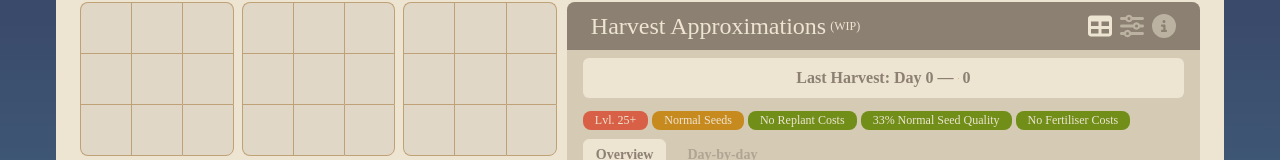
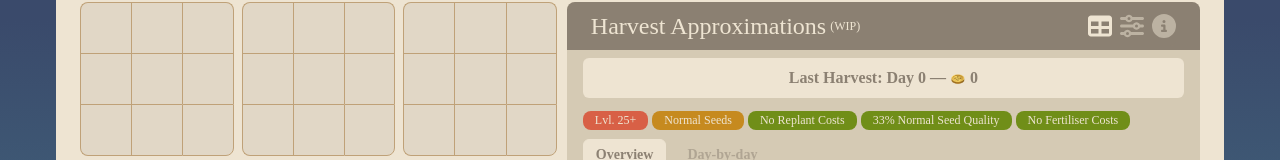
Before and after one commit to VincentAmante/palia-tools, a Nuxt app: page / in a window 1280 px wide. Shown: the part 329-489 px from the top of the page. Built offline with nearby package versions, Linux system fonts and the light colour scheme; a web font is replaced by a local one.

Commit message:
SEO stuff

```diff
--- a/components/HarvestCalculator.vue
+++ b/components/HarvestCalculator.vue
@@ -159,8 +159,8 @@ watchEffect(() => {
               Last Harvest: Day {{ Math.max(processedYields?.totalResult.day || 0, options.days) }} —
               <div class="flex gap-1 items-center">
                 <nuxt-img
-                  width="1rem"
-                  height="1rem"
+                  width="16"
+                  height="16"
                   src="/gold.webp" class="max-h-[1rem]"
                   :srcset="undefined"
                   alt="Gold" format="webp"
@@ -185,8 +185,8 @@ watchEffect(() => {
                 class="max-h-[1rem]"
                 format="webp"
                 alt="Gold"
-                width="1rem"
-                height="1rem"
+                width="16"
+                height="16"
                 :srcset="undefined"
               />{{
                 (Math.round(processedYields.totalResult.totalGold
--- a/components/garden-planner/HarvestCalculator/HCDay.vue
+++ b/components/garden-planner/HarvestCalculator/HCDay.vue
@@ -111,6 +111,10 @@ const paginationButtons = computed<PaginationButton[]>(() => {
       <div class="overflow-hidden h-56 overflow-y-scroll pr-2 rounded-md rounded-b-none bg-accent">
         <table class="table px-4 bg-accent text-misc rounded-none">
           <tbody class="h-full">
+            <th class="sr-only">
+              <td>Harvest Day</td>
+              <td>Gold</td>
+            </th>
             <tr
               v-for="(harvest, index) of yieldsPage"
               :key="index"
@@ -211,8 +215,12 @@ const paginationButtons = computed<PaginationButton[]>(() => {
               <td class="">
                 <p class="flex gap-1 font-bold items-center pr-1 justify-end">
                   <nuxt-img
-                    format="webp" src="/gold.webp" class="max-h-[1.5rem]"
-                    width="1rem" height="1rem" alt="Gold"
+                    format="webp"
+                    src="/gold.webp"
+                    class="max-h-[1.5rem]"
+                    width="1rem"
+                    height="1rem"
+                    alt="Gold"
                   />{{
                     harvest.totalGold.toLocaleString() }}
                 </p>
```
